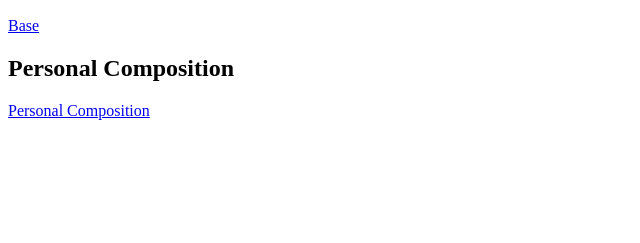
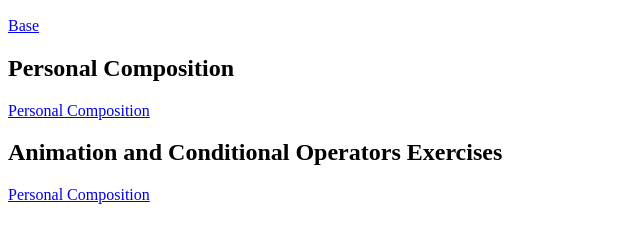
Before and after one commit to Kniswand/N220LabsS23, a plain HTML site: page index.html in a window 1280 px wide. Shown: the part 97-340 px from the top of the page, without its empty margins (0-640 px from the left). Drawn offline with Linux system fonts and the light colour scheme.

Commit message:
Update index.html

```diff
--- a/index.html
+++ b/index.html
@@ -13,5 +13,7 @@
         <a href="labs/lab0/base.html">Base</a>
     <h2>Personal Composition</h2>
     <a href="labs/Personal Composition/index.html">Personal Composition</a>
+    <h2>Animation and Conditional Operators Exercises</h2>
+    <a href="labs/Animation and Conditional Operators Exercises/main.html">Personal Composition</a>
 </body>
 </html>
```
